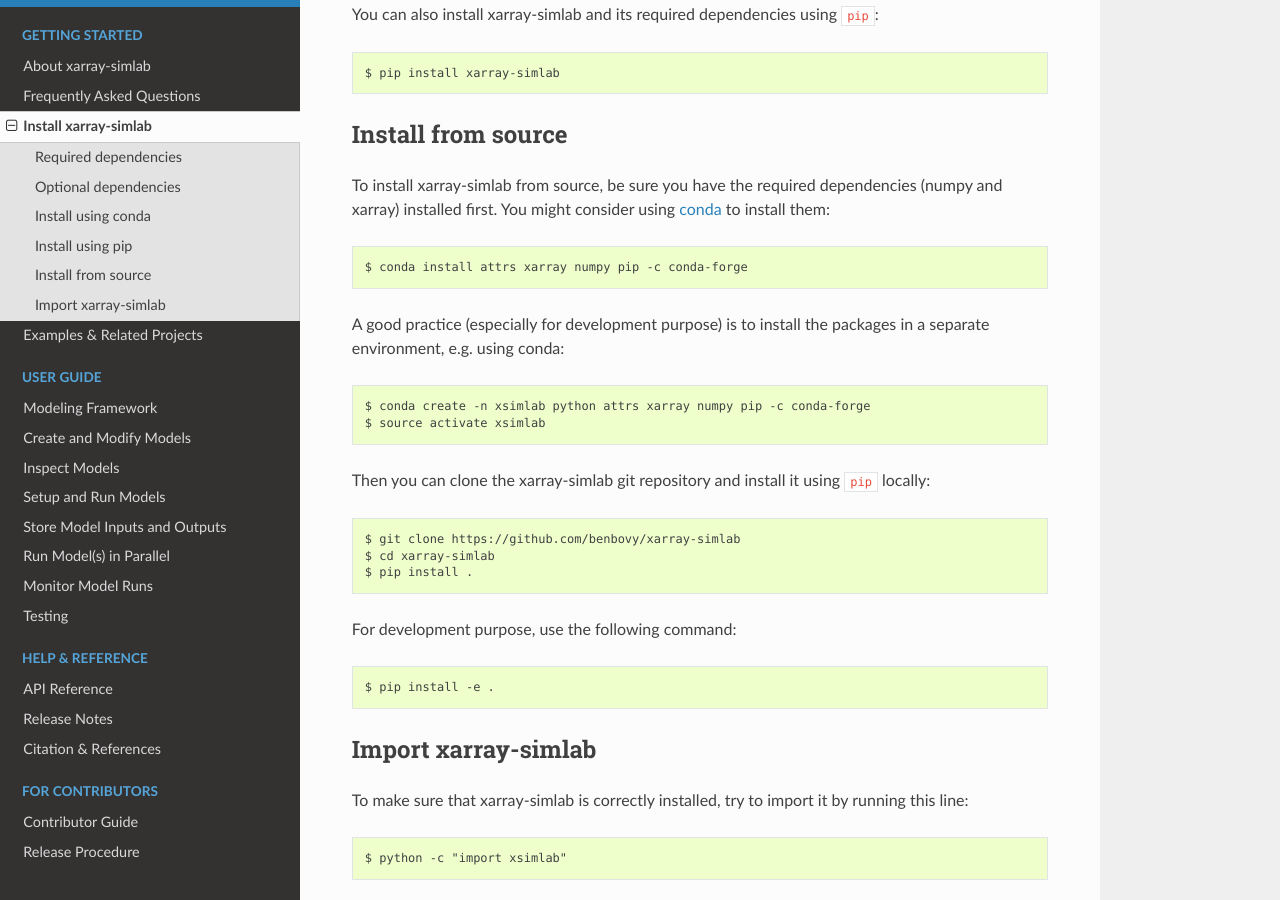
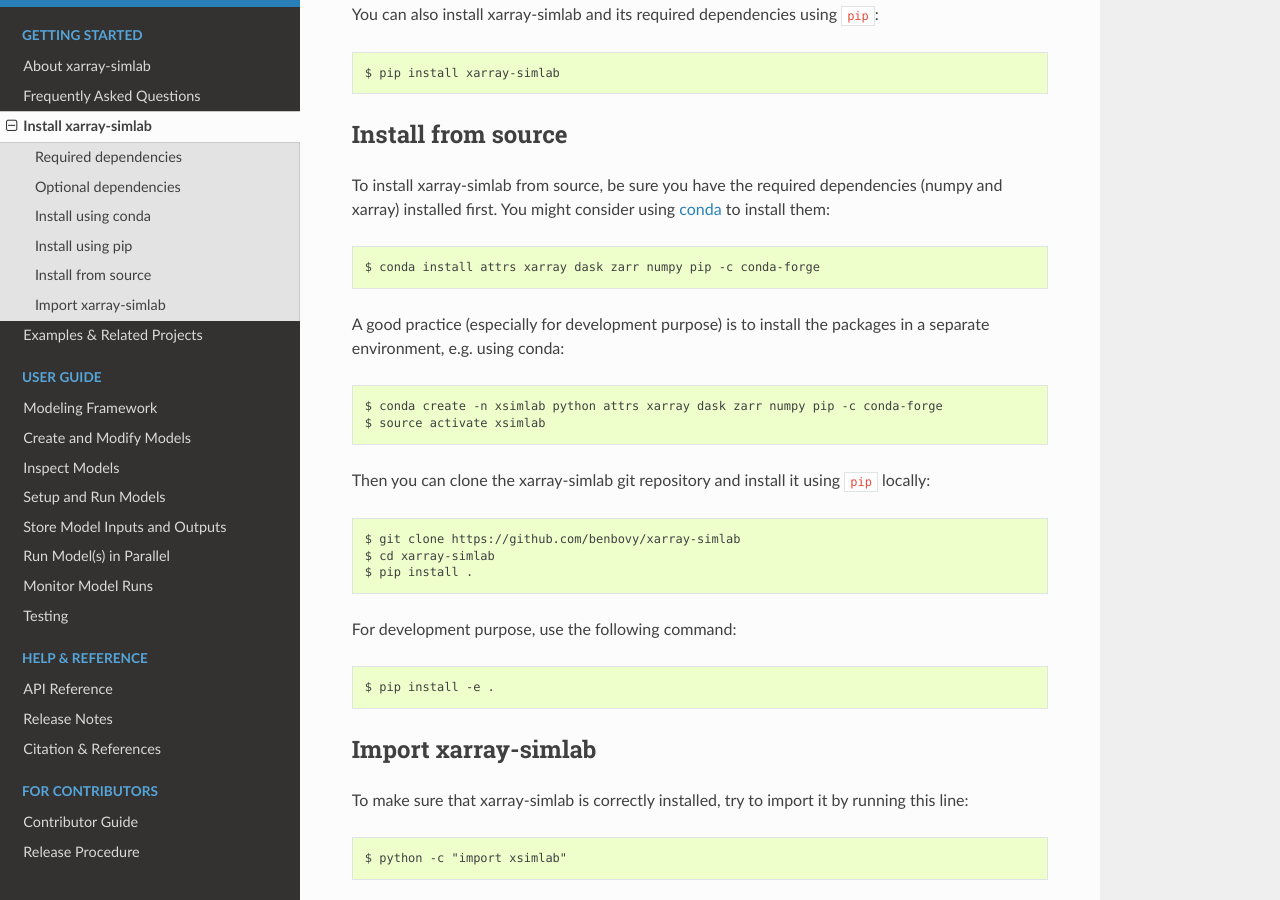
Before and after one commit to xarray-contrib/xarray-simlab, a Sphinx documentation site: the page built from doc/installing.rst, in a window 1280 px wide and 900 px high, scrolled down 808 px. Built offline with Sphinx 7.4.7 and the Read the Docs theme 2.0.0, drawn with Linux system fonts in a browser that asks for light colours; the version number could not be read and is left out.

Commit message:
doc: update install from source

```diff
--- a/doc/installing.rst
+++ b/doc/installing.rst
@@ -49,12 +49,12 @@ To install xarray-simlab from source, be sure you have the required
 dependencies (numpy and xarray) installed first. You might consider
 using conda_ to install them::
 
-    $ conda install attrs xarray numpy pip -c conda-forge
+    $ conda install attrs xarray dask zarr numpy pip -c conda-forge
 
 A good practice (especially for development purpose) is to install the
 packages in a separate environment, e.g. using conda::
 
-    $ conda create -n xsimlab python attrs xarray numpy pip -c conda-forge
+    $ conda create -n xsimlab python attrs xarray dask zarr numpy pip -c conda-forge
     $ source activate xsimlab
 
 Then you can clone the xarray-simlab git repository and install it
```
